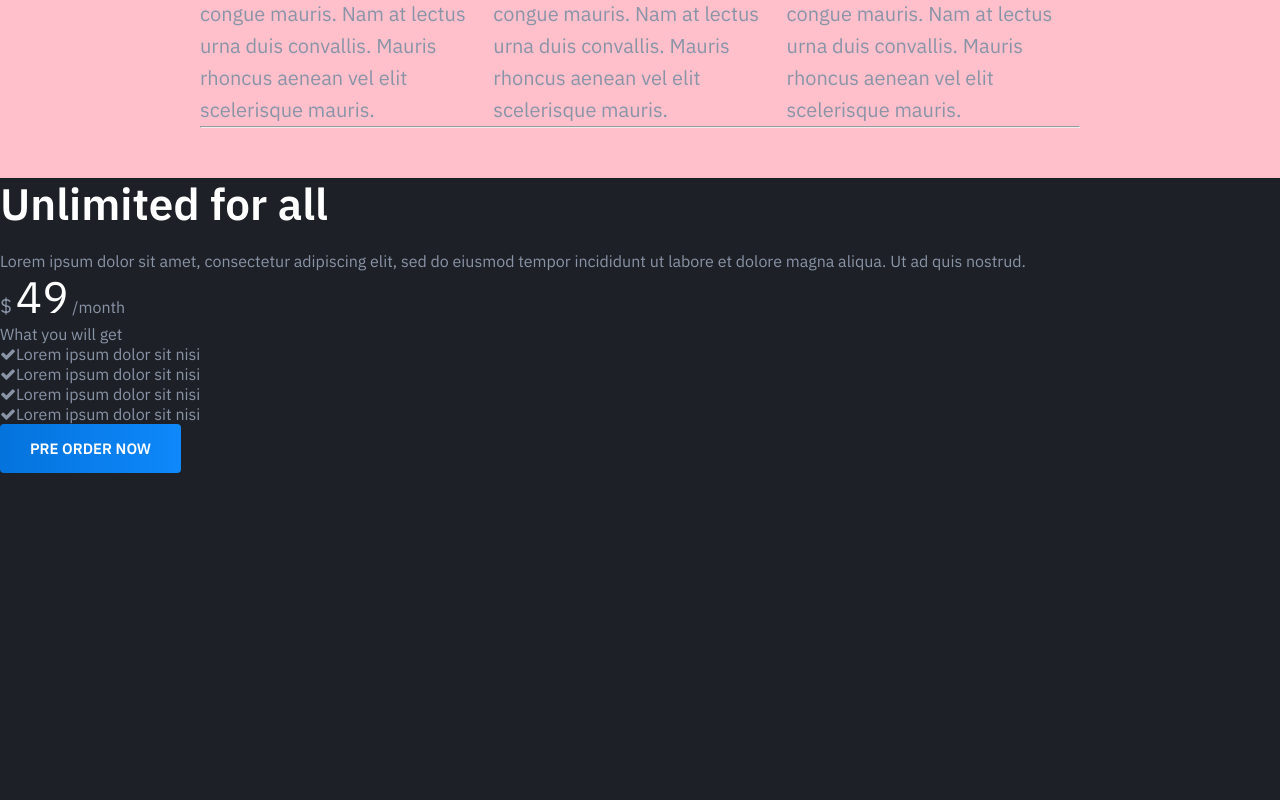
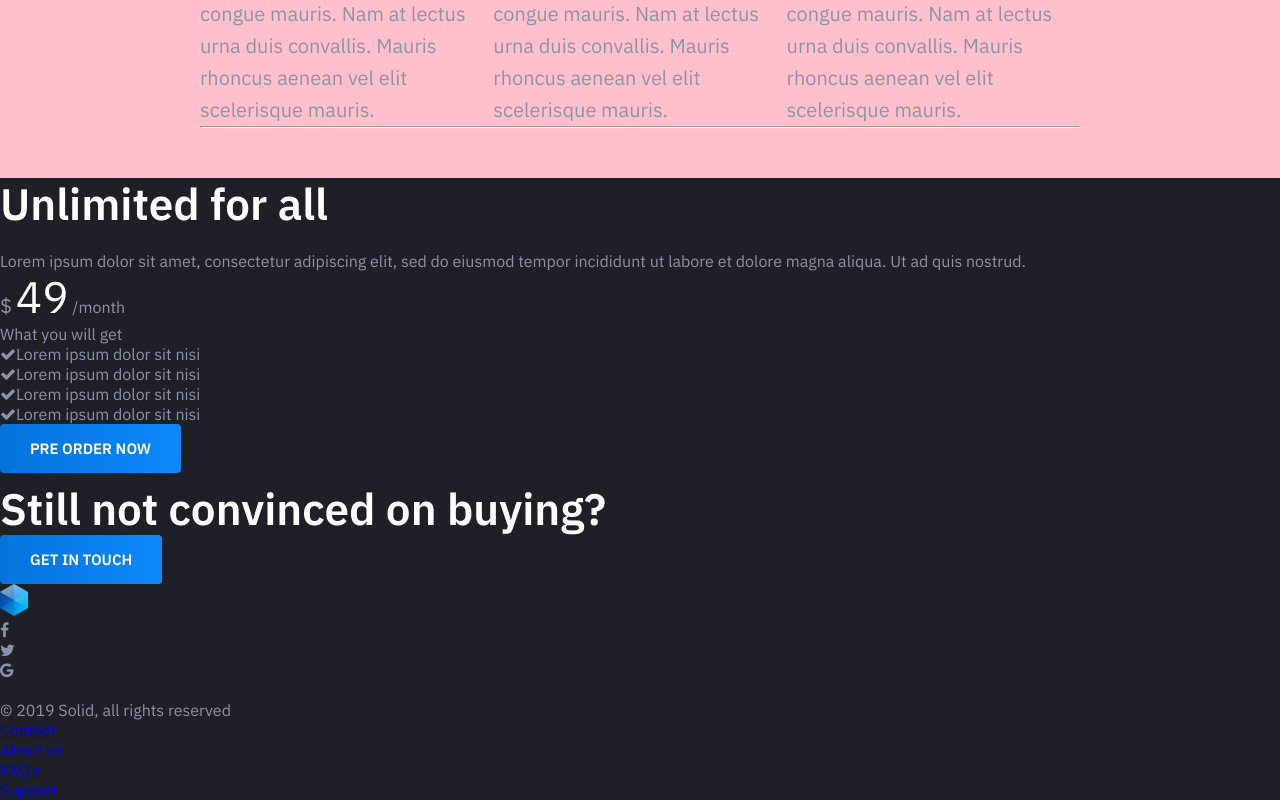
Before and after one commit to alliyah95/solid-landing-page, a website: page index.html in a window 1280 px wide. Shown: the part 1364-2164 px from the top of the page. Before the commit the page ends 1847 px from the top, so only its background shows below. Drawn offline with Linux system fonts and the light colour scheme.

Commit message:
Add footer section

```diff
--- a/index.html
+++ b/index.html
@@ -120,10 +120,37 @@
                     <a href="#" class="btn btn--blue u-medium-btn-horizontal-padding">Pre order now</a>
                 </div>
             </div>
+        </section>
 
-
+        <section class="section-getintouch">
+            <div class="container">
+                <h1 class="heading-primary section-getintouch__title">Still not convinced on buying?</h2>
+                <a href="#" class="btn btn--blue u-margin-right-extra-small u-small-btn-horizontal-padding ">Get in touch</a>
+            </div>
         </section>
     </main>
 
+    <footer class="footer u-margin-bottom-big">
+        <div class="footer__logo-box u-margin-bottom-small">
+            <img src="img/logo.svg" alt="Brand logo" class="footer__logo">
+            <ul class="footer__logo-box--socials">
+                <li class="social-logo"><i class="facebook fa fa-facebook"></i></li>
+                <li class="social-logo"><i class="twitter fa fa-twitter"></i></li>
+                <li class="social-logo"><i class="google fa fa-google"></i></li>
+            </ul>
+        </div>
+        <div class="footer__text">
+            <p class="footer__text--copyright">&copy; 2019 Solid, all rights reserved</p>
+            <div class="footer__text--nav">
+                <ul class="nav-list">
+                    <li class="nav-list--item"><a href="#" class="nav-list--link">Contact</a></li>
+                    <li class="nav-list--item"><a href="#" class="nav-list--link">About us</a></li>
+                    <li class="nav-list--item"><a href="#" class="nav-list--link">FAQ's</a></li>
+                    <li class="nav-list--item"><a href="#" class="nav-list--link">Support</a></li>
+                </ul>
+            </div>
+        </div>
+    </footer>
+
 </body>
 </html>
```
